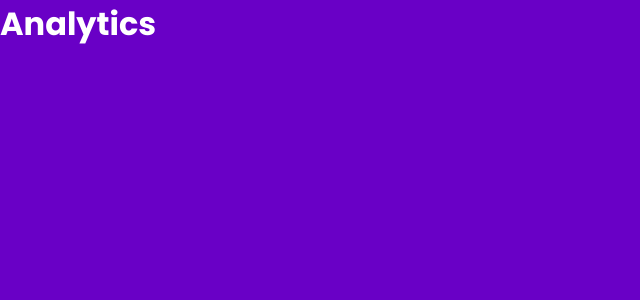
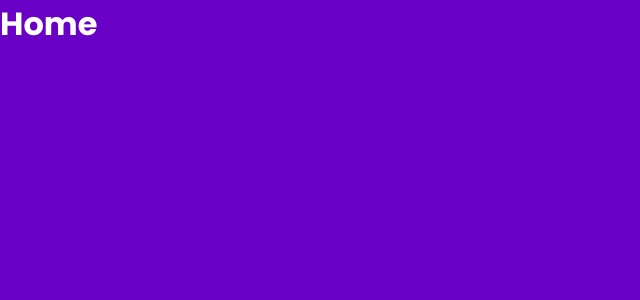
Before and after one commit to SWAT-NEO-Compranet/frontend-analytics, a React (Create React App) app: page / in a window 1280 px wide. Shown: the top 300 px of the page, without its empty margins (0-640 px from the left). Built offline with nearby package versions, Linux system fonts and the light colour scheme.

Commit message:
:art: [ADD] Router

```diff
--- a/package.json
+++ b/package.json
@@ -8,6 +8,7 @@
     "@testing-library/user-event": "^12.7.1",
     "react": "^17.0.1",
     "react-dom": "^17.0.1",
+    "react-router-dom": "^5.2.0",
     "react-scripts": "4.0.2",
     "styled-components": "^5.2.1",
     "web-vitals": "^1.1.0"
@@ -35,5 +36,9 @@
       "last 1 firefox version",
       "last 1 safari version"
     ]
+  },
+  "devDependencies": {
+    "eslint": "^7.21.0",
+    "eslint-plugin-react": "^7.22.0"
   }
 }
--- a/src/App.js
+++ b/src/App.js
@@ -1,11 +1,24 @@
 import React from 'react'
+import {
+  BrowserRouter as Router,
+  Switch,
+  Route,
+} from "react-router-dom";
+import Home from './containers/Home'
+import Dashboard from './containers/Dashboard'
+import Results from './containers/Results'
 
 function App() {
   console.log('Working')
   return (
-    <div>
-      <h1>Analytics</h1>
-    </div>
+    <Router>
+      <Switch>
+        <Route exact path="/" component={Home}/>
+        <Route exact path="/dashboard" component={Dashboard}/>
+        <Route exact path="/results" component={Results}/>
+      </Switch>
+    </Router>
+
   );
 }
 
--- /dev/null
+++ b/src/containers/Dashboard.js
@@ -0,0 +1,11 @@
+import React from 'react'
+
+const Dashboard = () => {
+  return (
+    <div>
+      <h1>Dashboard</h1>
+    </div>
+  )
+}
+
+export default Dashboard
--- /dev/null
+++ b/src/containers/Home.js
@@ -0,0 +1,11 @@
+import React from 'react'
+
+const Home = () => {
+  return (
+    <div>
+      <h1>Home</h1>
+    </div>
+  )
+}
+
+export default Home
--- /dev/null
+++ b/src/containers/Results.js
@@ -0,0 +1,11 @@
+import React from 'react'
+
+const Results = () => {
+  return (
+    <div>
+      <h1>Results</h1>
+    </div>
+  )
+}
+
+export default Results
--- a/src/index.js
+++ b/src/index.js
@@ -2,7 +2,7 @@ import React from 'react';
 import ReactDOM from 'react-dom';
 import App from './App';
 import reportWebVitals from './reportWebVitals';
-import { GlobalStyle } from "./globalStyles"
+import { GlobalStyle } from "./styles/globalStyles"
 
 ReactDOM.render(
   <React.StrictMode>
--- a/src/globalStyles.js
+++ b/src/styles/globalStyles.js
@@ -3,9 +3,7 @@ import { createGlobalStyle } from "styled-components"
 const color = {
   primaryColor: "#6900C6",
   secondaryColor: "#00C8AA",
-  primaryColor: "#6900C6",
-  secondaryColor: "#00C8AA",
-  ligthColor: "#F3F0FF",
+  lightColor: "#F3F0FF",
   darkColor: "#20003D",
   grayColor: "#F8F8F8",
   redColor: "#DA009A",
```
Also changed, not shown: .eslintrc.js (added), 1 other file (tests, documents, lock files or other folders).
